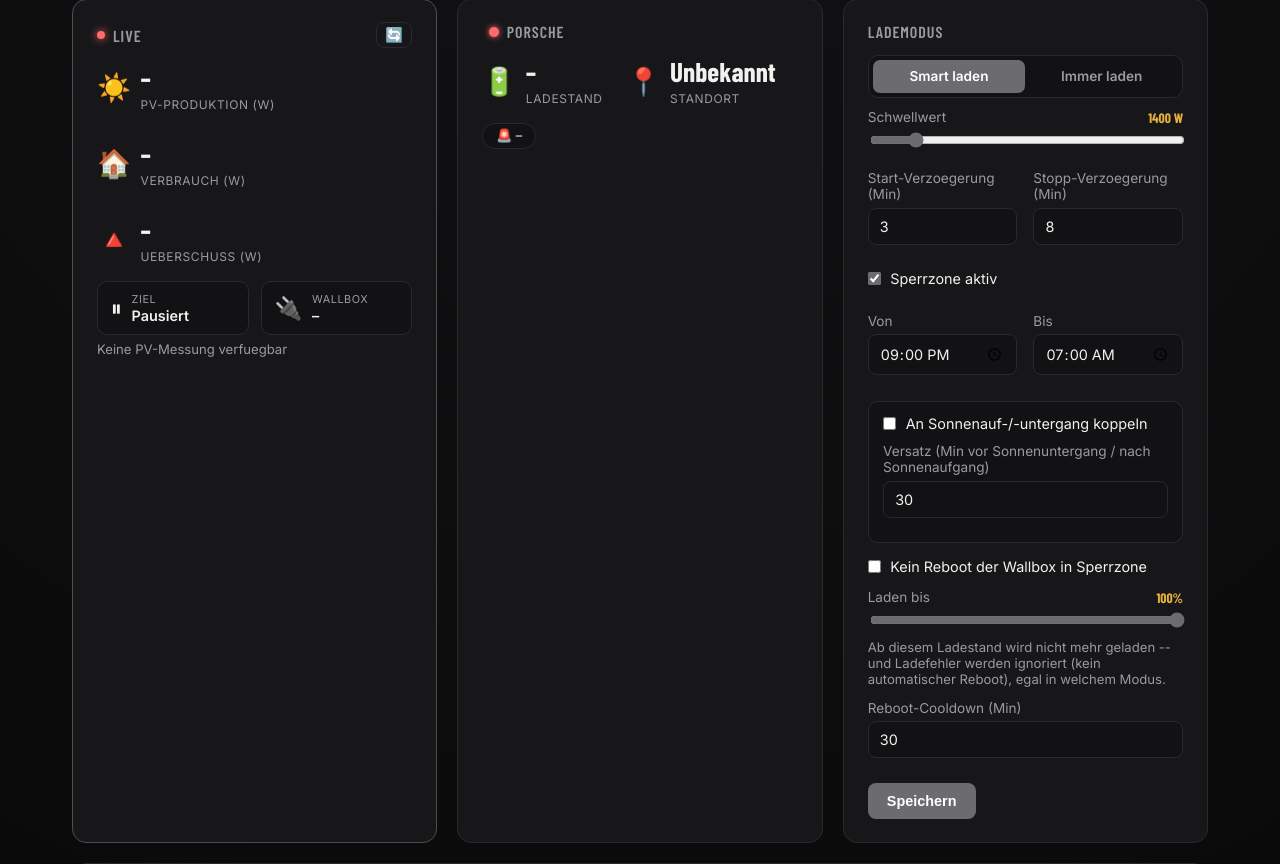
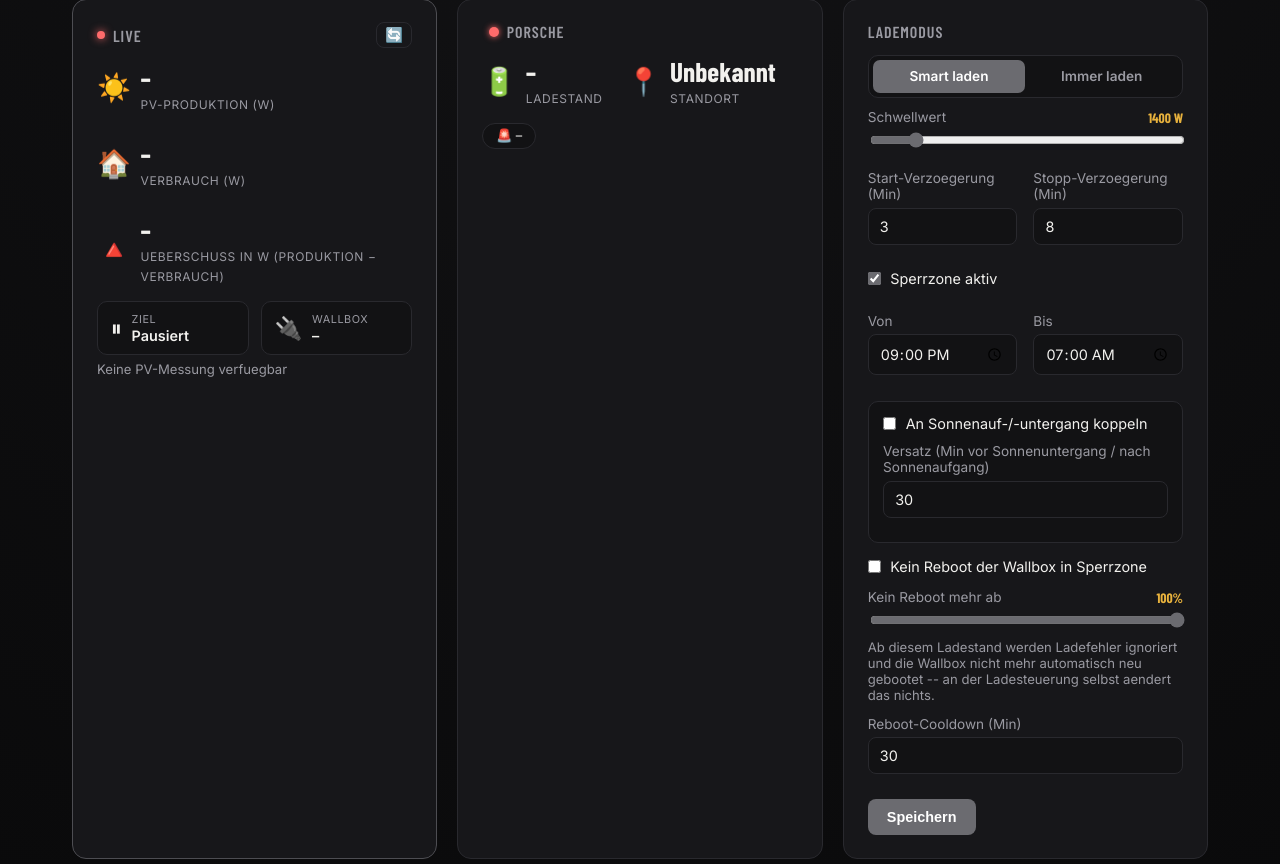
Before and after one commit to MarcHerzig/Porsche-charging-failure, a FastAPI app: page / in a window 1280 px wide. Shown: the part 241-1105 px from the top of the page. Run offline with FastAPI, Linux system fonts and the light colour scheme; data comes from the database, SQL or seed files in the repository; data that the repository does not hold is empty; parts of the project's set-up code (start-up, migrations or seed data) failed here and were passed over.

Commit message:
Limit charge-limit percentage to reboot suppression only, clamp negative surplus to 0
The charge-limit slider no longer overrides the charging decision -- smart
mode / always mode / curfew work exactly as configured regardless of it.
It now only suppresses the auto-reboot-on-charging-error once the battery
is at or above the threshold, which was the actual intent.

Also clamp surplus (production - consumption) to 0 instead of showing/using
negative values -- a negative net is just "no surplus", not a deficit worth
displaying or comparing against the threshold.

```diff
--- a/app/scheduler.py
+++ b/app/scheduler.py
@@ -116,7 +116,9 @@ async def _tick_solar_easee() -> None:
     surplus_watts = None
     try:
         point = await solar_client.get_current_point(creds["solar_manager_id"], creds["solar_api_key"])
-        surplus_watts = point.production_w - point.consumption_w
+        # Negativer Ueberschuss (mehr Verbrauch als Produktion) ist fuer die
+        # Ladeentscheidung/Anzeige gleichbedeutend mit "kein Ueberschuss".
+        surplus_watts = max(0.0, point.production_w - point.consumption_w)
         LIVE.update(
             pv_watts=point.production_w,
             consumption_w=point.consumption_w,
@@ -138,7 +140,6 @@ async def _tick_solar_easee() -> None:
         utc_offset_seconds=LIVE.get("utc_offset_seconds", 0),
         sunrise=sunrise,
         sunset=sunset,
-        battery_percent=LIVE.get("porsche_battery"),
     )
     LIVE["charging_active"] = decision.charging_active
     LIVE["decision_reason"] = decision.reason
--- a/app/templates/index.html
+++ b/app/templates/index.html
@@ -45,11 +45,11 @@
                 <small>Verbrauch (W)</small>
               </div>
             </div>
-            <div class="stat">
+            <div class="stat" title="Ueberschuss = Produktion minus Verbrauch -- dieser Wert entscheidet, ob geladen wird">
               <span class="stat-icon">🔺</span>
               <div>
                 <span id="surplus-watts">–</span>
-                <small>Ueberschuss (W)</small>
+                <small>Ueberschuss in W (Produktion − Verbrauch)</small>
               </div>
             </div>
           </div>
@@ -147,10 +147,10 @@
           </div>
 
           <label class="field">
-            <span class="field-label">Laden bis <strong id="charge-limit-value">–</strong></span>
+            <span class="field-label">Kein Reboot mehr ab <strong id="charge-limit-value">–</strong></span>
             <input type="range" id="charge-limit" min="20" max="100" step="5" />
           </label>
-          <p class="hint">Ab diesem Ladestand wird nicht mehr geladen -- und Ladefehler werden ignoriert (kein automatischer Reboot), egal in welchem Modus.</p>
+          <p class="hint">Ab diesem Ladestand werden Ladefehler ignoriert und die Wallbox nicht mehr automatisch neu gebootet -- an der Ladesteuerung selbst aendert das nichts.</p>
 
           <label class="field">Reboot-Cooldown (Min)
             <input type="number" id="reboot-cooldown" min="1" max="240" />
```
Also changed, not shown: app/control.py (+1 -12 lines).
